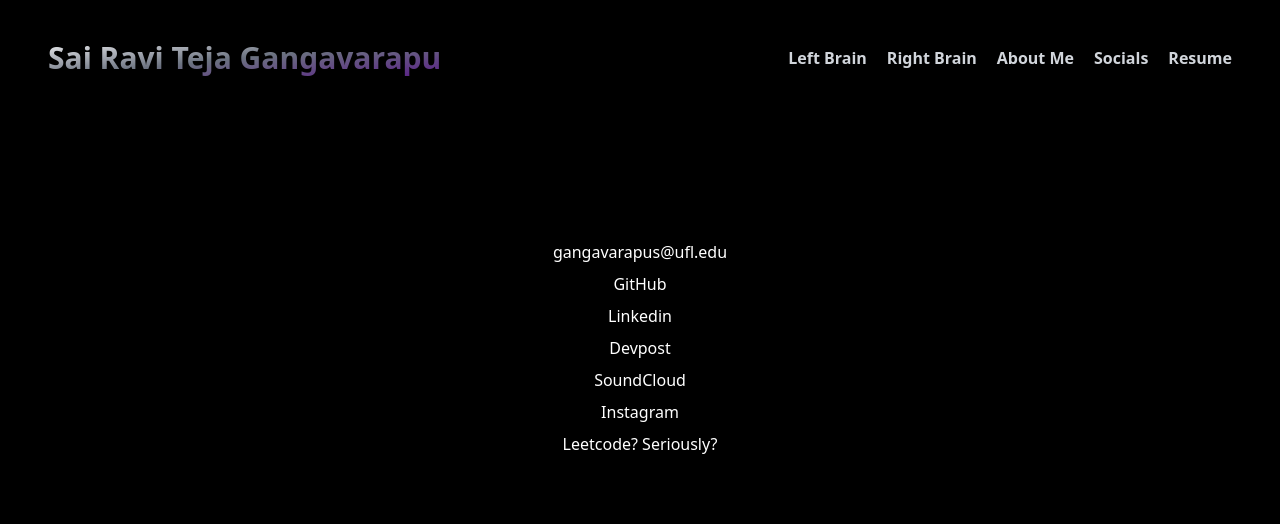
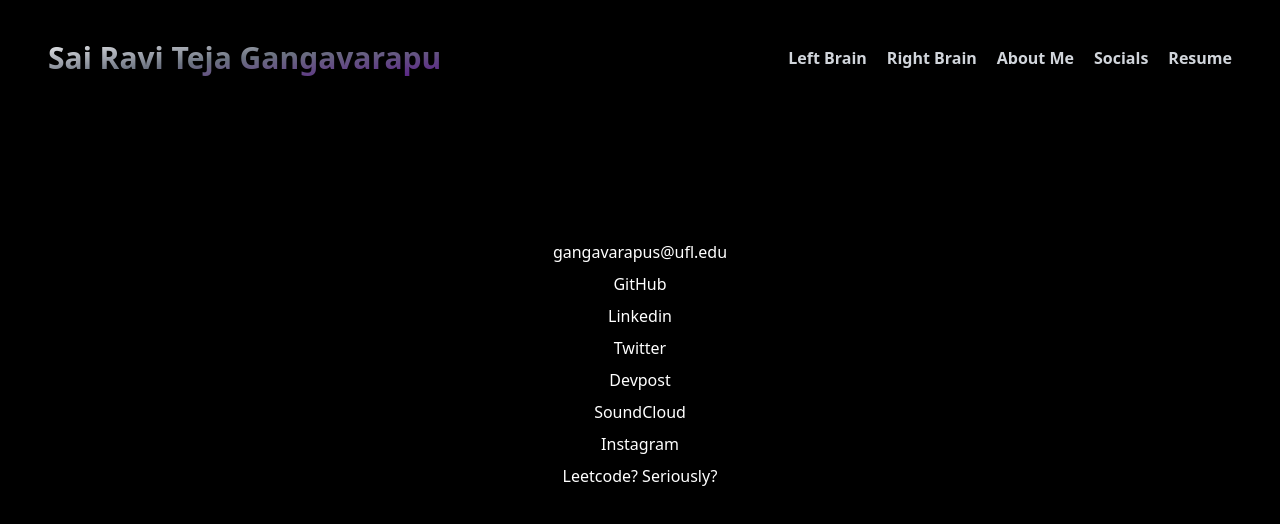
Before and after one commit to FloareDor/Portfolio-Site, a Next.js app: page /socials in a window 1280 px wide. Shown: the top 524 px of the page. Built offline with nearby package versions, Linux system fonts and the light colour scheme.

Commit message:
content: added twitter link

```diff
--- a/src/pages/socials/index.tsx
+++ b/src/pages/socials/index.tsx
@@ -13,6 +13,9 @@ const socials = () => {
                     </Link>
                     <Link href={"https://www.linkedin.com/in/sai-ravi-teja-gangavarapu/"} target="_blank">
                         <span className="text-white font-sans hover:text-gray-300">Linkedin</span>
+                    </Link>
+                    <Link href={"https://x.com/DorFloare"} target="_blank">
+                        <span className="text-white font-sans hover:text-gray-300">Twitter</span>
                     </Link>
                     <Link href={"https://devpost.com/FloareDor"} target="_blank">
                         <span className="text-white font-sans hover:text-gray-300">Devpost</span>
```
